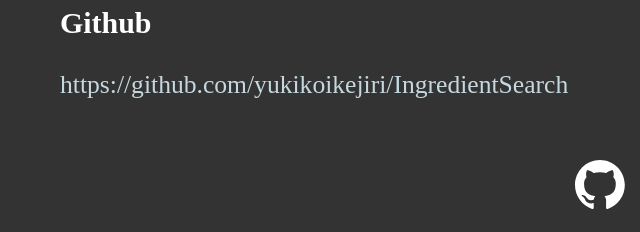
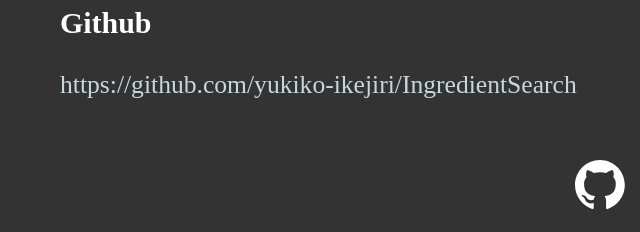
Before and after one commit to yukiko-ikejiri/yukiko-ikejiri.github.io, a plain HTML site: page projects/project1/index.html in a window 1280 px wide. Shown: the part 739-971 px from the top of the page, 0-640 px from the left. Drawn offline with Linux system fonts and the light colour scheme.

Commit message:
Update index.html

```diff
--- a/projects/project1/index.html
+++ b/projects/project1/index.html
@@ -57,7 +57,7 @@
                     </div>
                     <div class="github-link">
                         <h3>Github</h3>
-                        <a href="https://github.com/yukikoikejiri/IngredientSearch">https://github.com/yukikoikejiri/IngredientSearch</a>
+                        <a href="https://github.com/yukiko-ikejiri/IngredientSearch">https://github.com/yukiko-ikejiri/IngredientSearch</a>
                     </div>
                 </section>
             </div>
@@ -66,8 +66,8 @@
 
         <footer>
             <div class="social-links">
-                <a href="https://github.com/yukikoikejiri" target="_blank"><img alt="GitHub" src="../../images/github-mark-white.svg" class="footer-link-img"></a>
-                <a href="https://linkedin.com/in/yukikoikejiri" target="_blank"><img alt="LinkedIn" src="../../images/LI-In-Bug.svg" class="footer-link-img"></a>
+                <a href="https://github.com/yukiko-ikejiri" target="_blank"><img alt="GitHub" src="../../images/github-mark-white.svg" class="footer-link-img"></a>
+                <a href="https://linkedin.com/in/yukiko-ikejiri" target="_blank"><img alt="LinkedIn" src="../../images/LI-In-Bug.svg" class="footer-link-img"></a>
             </div>
             <p>Copyright © Yukiko Ikejiri</p>
         </footer>
```
